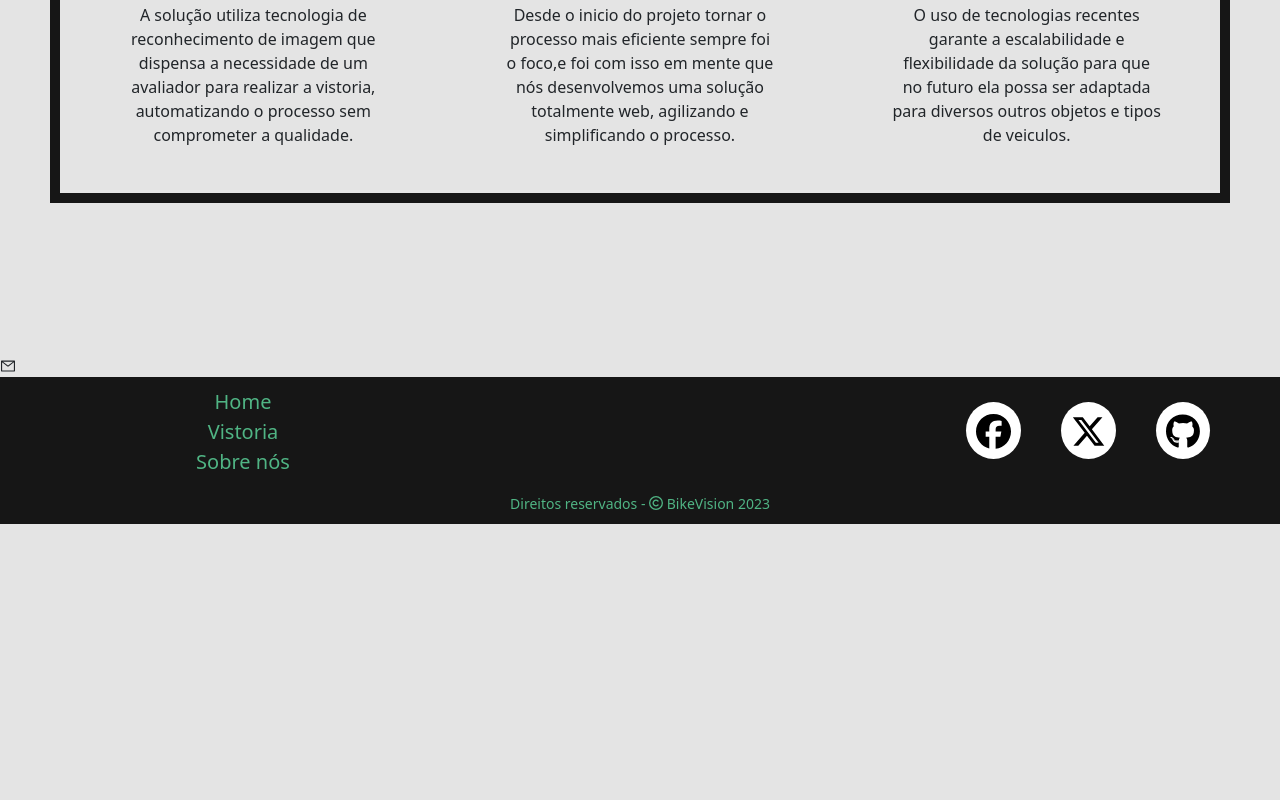
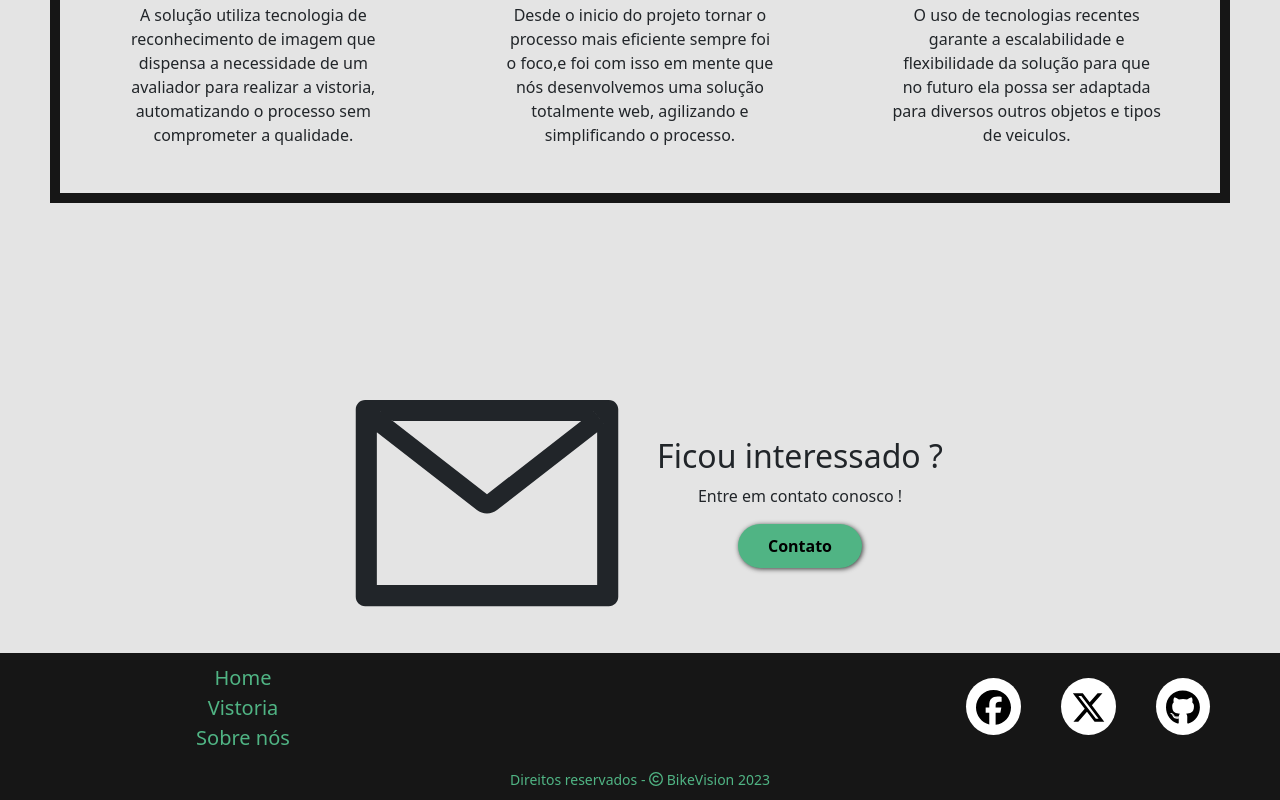
Before and after one commit to gutolive09/Projeto-BikeVision, a React (Vite) app: page / in a window 1280 px wide. Shown: the part 1113-1913 px from the top of the page. Before the commit the page ends 1637 px from the top, so only its background shows below. Built offline with nearby package versions, Linux system fonts and the light colour scheme.

Commit message:
Area de contato criada.

```diff
--- a/src/routes/Home/Home.css
+++ b/src/routes/Home/Home.css
@@ -30,3 +30,34 @@ h1 {
     font-size: 20px;
     text-align: center;
 }
+
+.contato{
+    display: flex;
+    justify-content: center;
+    align-items: center;
+    gap: 20px;
+}
+
+.mail {
+    font-size: 300px;
+}
+
+.contato-texto {
+    display: flex;
+    flex-direction: column;
+    justify-content: center;
+    align-items: center;
+}
+
+.contato-texto button {
+    color: #000;
+    background-color: #50b484;
+    font-weight: 700;
+    padding: 10px 30px;
+    border-radius: 25px;
+    border: none;
+
+    -webkit-box-shadow: 1px 1px 5px 0px rgba(0,0,0,0.75);
+    -moz-box-shadow: 1px 1px 5px 0px rgba(0,0,0,0.75);
+    box-shadow: 1px 1px 5px 0px rgba(0,0,0,0.75);
+}
--- a/src/routes/Home/index.jsx
+++ b/src/routes/Home/index.jsx
@@ -1,26 +1,37 @@
 import "./Home.css";
 import Beneficios from "../../components/Beneficios";
 import Banner from "../../components/Banner";
-import {BsBicycle} from 'react-icons/bs'
-import {AiOutlineMail} from 'react-icons/ai'
+import { BsBicycle } from "react-icons/bs";
+import { AiOutlineMail } from "react-icons/ai";
 
 export default function Home() {
   return (
     <>
       <main>
-        <Banner/>
+        <Banner />
         <section className="desc">
           <h2>A solução para o seu negocio de seguros</h2>
-          <BsBicycle className="bike"/>
-          <hr/>
+          <BsBicycle className="bike" />
+          <hr />
           <p>
-            Atualmente é necessario a presença de uma pessoa para realizar o processo de vistoria de bicicletas, o que deixa o processo custoso para a seguradora e inconveniente para o cliente.
-            É por isso que a BikeVision surgiu, para automatizar o processo e aprimorar a experiência da seguradora e do cliente com uma solução totalente em web, sem necessidade de uso de API externa ou de BackEnd complexo, ornando o processo mais rapido e fornecendo feedback para o usuario em tempo real.
+            Atualmente é necessario a presença de uma pessoa para realizar o
+            processo de vistoria de bicicletas, o que deixa o processo custoso
+            para a seguradora e inconveniente para o cliente. É por isso que a
+            BikeVision surgiu, para automatizar o processo e aprimorar a
+            experiência da seguradora e do cliente com uma solução totalente em
+            web, sem necessidade de uso de API externa ou de BackEnd complexo,
+            ornando o processo mais rapido e fornecendo feedback para o usuario
+            em tempo real.
           </p>
         </section>
         <Beneficios />
         <section className="contato">
-        <AiOutlineMail/>
+          <AiOutlineMail className="mail" />
+          <div className="contato-texto">
+            <h2>Ficou interessado ?</h2>
+            <p>Entre em contato conosco !</p>
+            <button>Contato</button>
+          </div>
         </section>
       </main>
     </>
```
